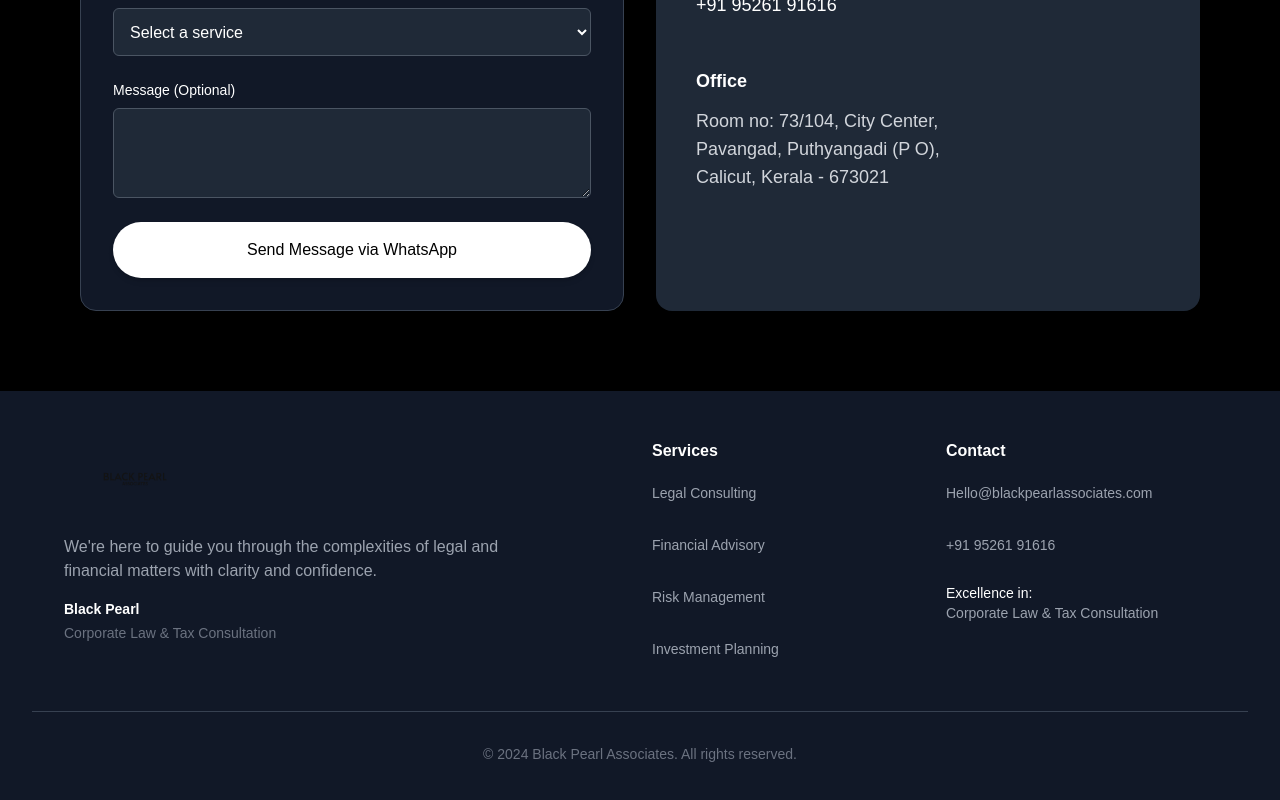
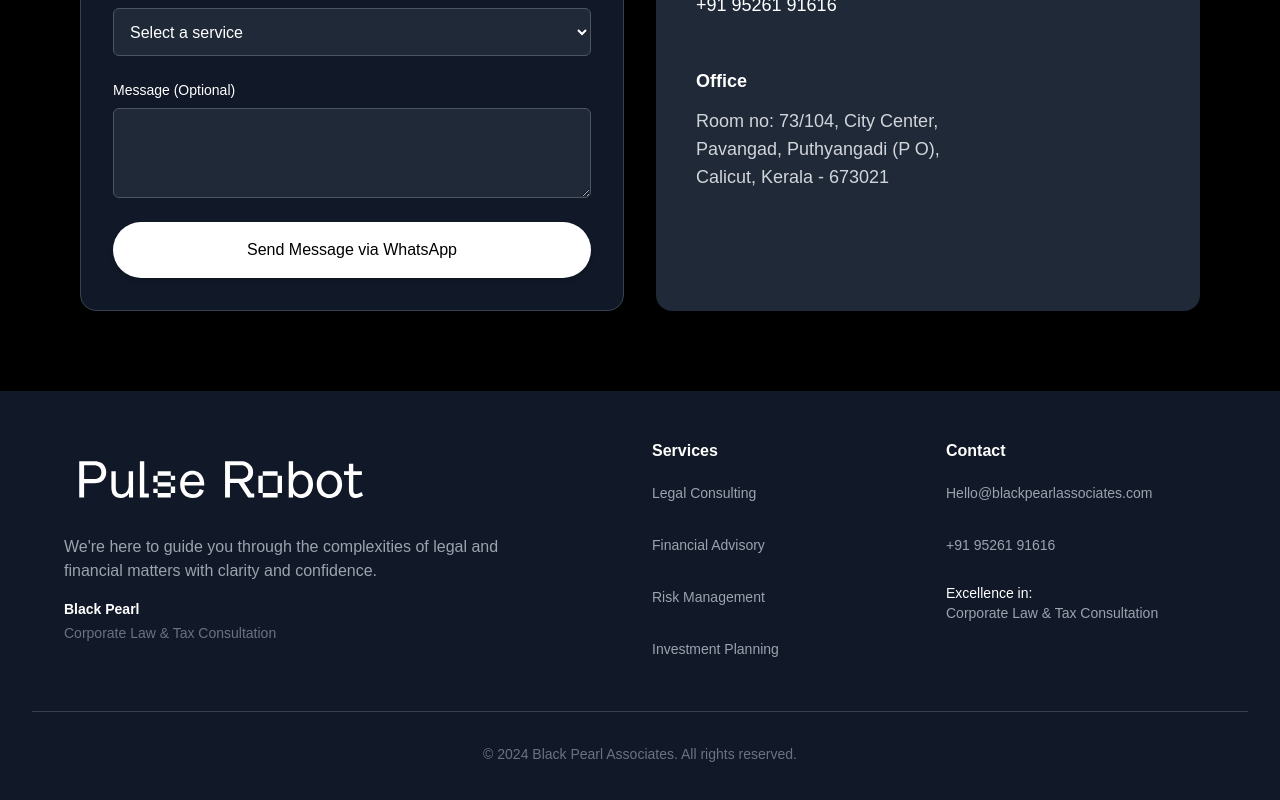
Before and after one commit to adilali097/blackpearl23, a React (Vite) app: page / in a window 1280 px wide. Shown: the part 4687-5487 px from the top of the page. Built offline with nearby package versions, Linux system fonts and the light colour scheme; a web font is replaced by a local one.

Commit message:
Fix: Footer logo color
Change the footer logo color to white for better visibility.

```diff
--- a/src/components/Footer.tsx
+++ b/src/components/Footer.tsx
@@ -1,4 +1,3 @@
-
 import React from "react";
 
 const Footer = () => {
@@ -9,9 +8,9 @@ const Footer = () => {
           <div className="sm:col-span-2">
             <div className="mb-4">
               <img
-                src="/lovable-uploads/44a3e122-92fc-43a5-9711-2f69dea2de77.png"
+                src="/logo-text-only.svg"
                 alt="Black Pearl Associates Logo"
-                className="h-12 sm:h-16 md:h-20 w-auto mb-2"
+                className="h-12 sm:h-16 md:h-20 w-auto mb-2 filter brightness-0 invert"
                 style={{ maxWidth: '300px' }}
               />
             </div>
```
